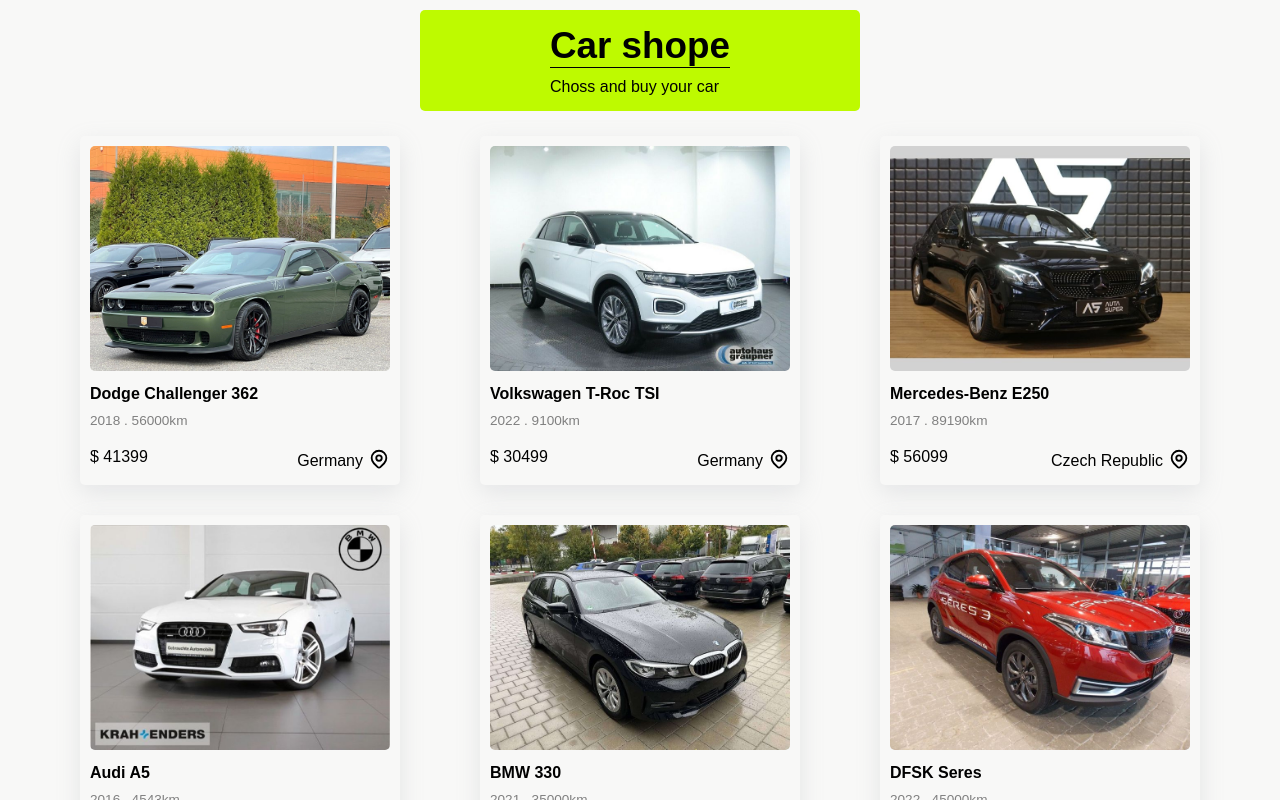
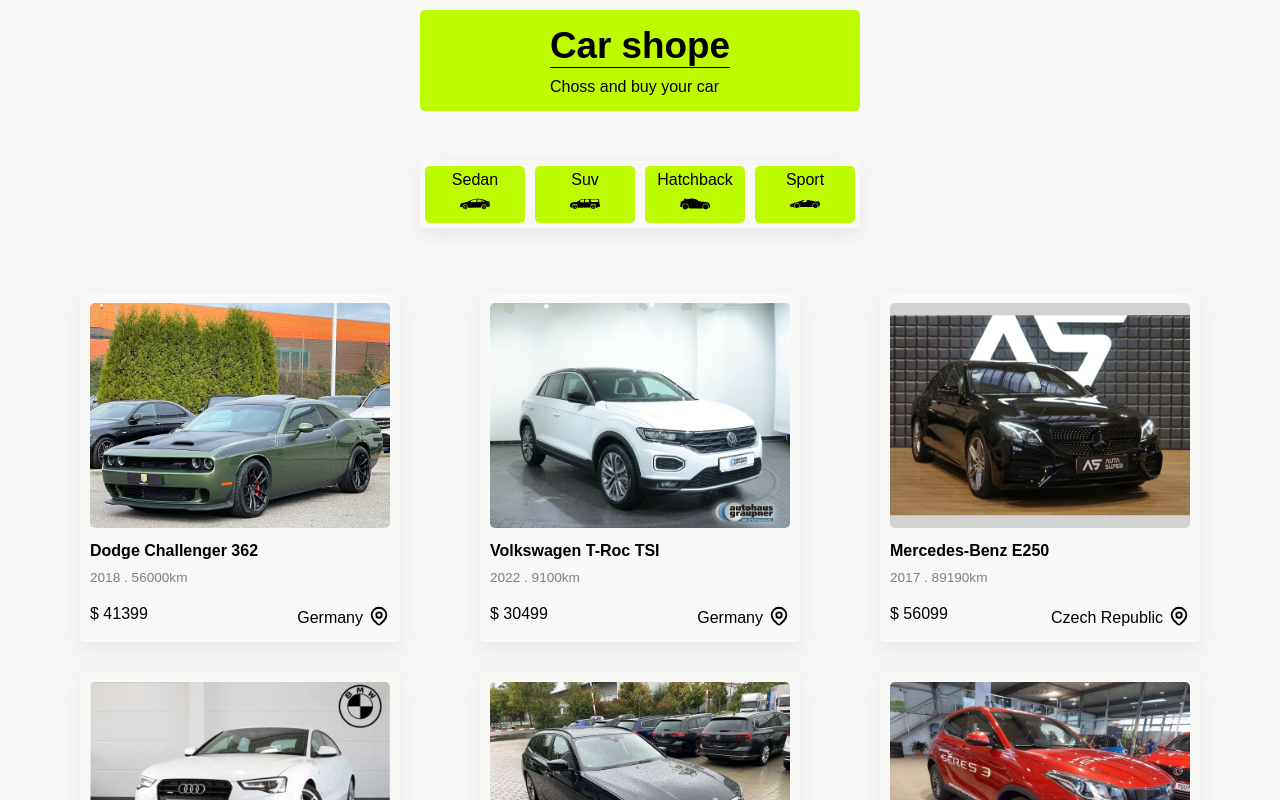
Before and after one commit to AliTaghawi/next-tutorial-projects, a Next.js app in the folder carshope-botocar-project/: page /cars in a window 1280 px wide. Shown: the top 800 px of the page. Built offline with nearby package versions, Linux system fonts and the light colour scheme.

Commit message:
<car shope project> creating categories module component and added to cars page

```diff
--- /dev/null
+++ b/carshope-botocar-project/components/modules/Categories.js
@@ -0,0 +1,43 @@
+import Link from "next/link";
+
+//css
+import styles from "./Categories.module.css";
+
+//icons
+import Sedan from "../icons/Sedan";
+import Suv from "../icons/Suv";
+import Hatchback from "../icons/Hatchback";
+import Sport from "../icons/Sport";
+
+const Categories = () => {
+  return (
+    <div className={styles.container}>
+      <Link href="/categories/sedan">
+        <div>
+          <p>Sedan</p>
+          <Sedan />
+        </div>
+      </Link>
+      <Link href="/categories/suv">
+        <div>
+          <p>Suv</p>
+          <Suv />
+        </div>
+      </Link>
+      <Link href="/categories/hatchback">
+        <div>
+          <p>Hatchback</p>
+          <Hatchback />
+        </div>
+      </Link>
+      <Link href="/categories/sport">
+        <div>
+          <p>Sport</p>
+          <Sport />
+        </div>
+      </Link>
+    </div>
+  );
+};
+
+export default Categories;
--- /dev/null
+++ b/carshope-botocar-project/components/modules/Categories.module.css
@@ -0,0 +1,30 @@
+.container {
+  box-shadow: rgba(149, 157, 165, 0.2) 0px 8px 24px;
+  width: fit-content;
+  margin: 50px auto;
+  display: flex;
+  justify-content: space-between;
+  align-items: center;
+  border-radius: 5px;
+}
+
+.container div {
+  text-align: center;
+  margin: 5px;
+  background-color: #befa00;
+  padding: 5px;
+  padding-bottom: 0;
+  border-radius: 5px;
+  width: 100px;
+}
+
+@media (max-width: 600px) {
+  .container {
+    width: 320px;
+    flex-wrap: wrap;
+  }
+
+  .container div {
+    width: 150px;
+  }
+}
--- a/carshope-botocar-project/pages/cars/index.js
+++ b/carshope-botocar-project/pages/cars/index.js
@@ -1,9 +1,13 @@
+import Categories from '../../components/modules/Categories';
 import Cars from '../../components/templates/Cars';
 import carsData from '../../data/carsData'
 
 const index = () => {
   return (
-    <Cars data={carsData} />
+    <div>
+      <Categories />
+      <Cars data={carsData} />
+    </div>
   );
 };
 
```
